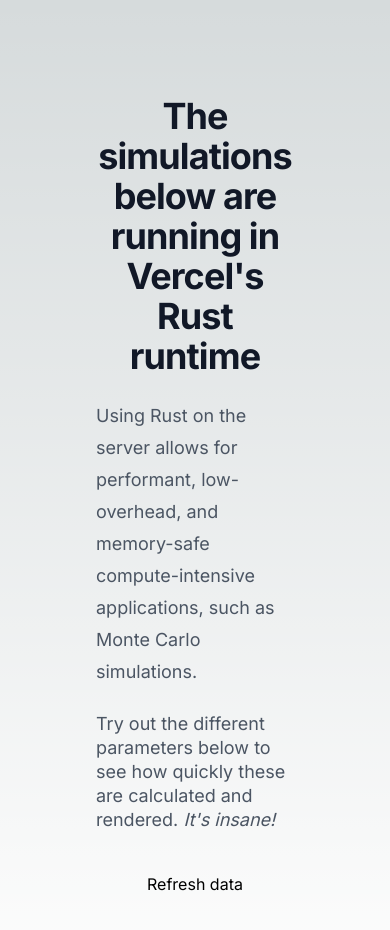
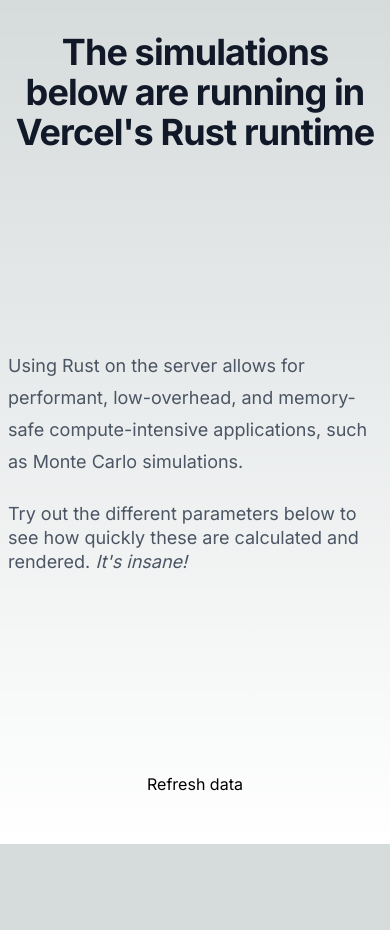
Before and after one commit to thinkjrs/vercel-rust-runtime, a Next.js app: page / in a window 390 px wide. Shown: the top 930 px of the page. After the commit the page ends 844 px from the top, so only its background shows below. Built offline with nearby package versions, Linux system fonts and the light colour scheme; no server answers.

Commit message:
:recycle: restyle base for mobile

```diff
--- a/app/page.tsx
+++ b/app/page.tsx
@@ -31,7 +31,7 @@
     }
   }, [shouldRefresh, setData]);
   return (
-    <main className="flex min-h-screen flex-col items-center justify-between p-24">
+    <main className="flex min-h-screen flex-col items-center justify-between p-2 pt-8 md:p-24">
       <h1 className="text-4xl font-bold tracking-tight text-gray-900 sm:text-6xl dark:text-white text-center">
         {`The simulations below are running in Vercel's Rust runtime`}
       </h1>
@@ -46,7 +46,9 @@
           calculated and rendered. <span className="italic">It's insane!</span>
         </p>
       </div>
-      <div className="py-8">
+
+      <LineChart data={data} />
+      <div className="pt-4 pb-8">
         <button
           className="transition duration-300 ease-in-out rounded-md hover:dark:bg-gray-800 active:text-black dark:border dark:border-gray-50 px-3 py-2 active:bg-black active:text-white dark:active:bg-gray-700 dark:active:text-gray-200"
           onClick={() => setShouldRefresh(true)}
@@ -54,7 +56,6 @@
           Refresh data
         </button>
       </div>
-      <LineChart data={data} />
     </main>
   );
 }
```
